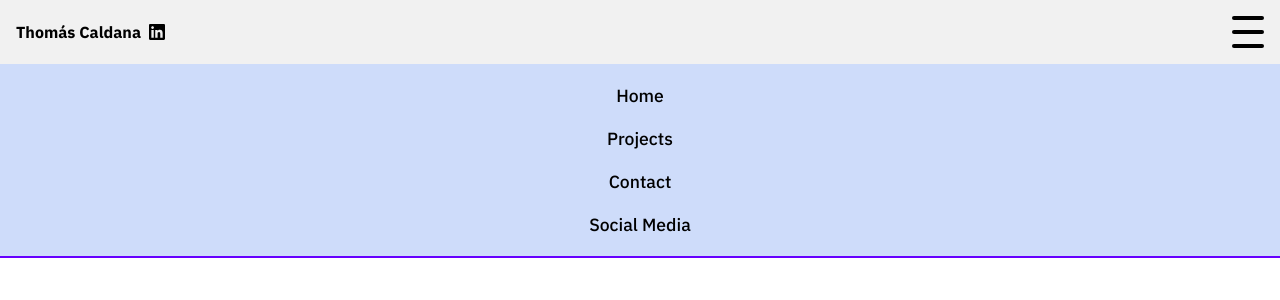
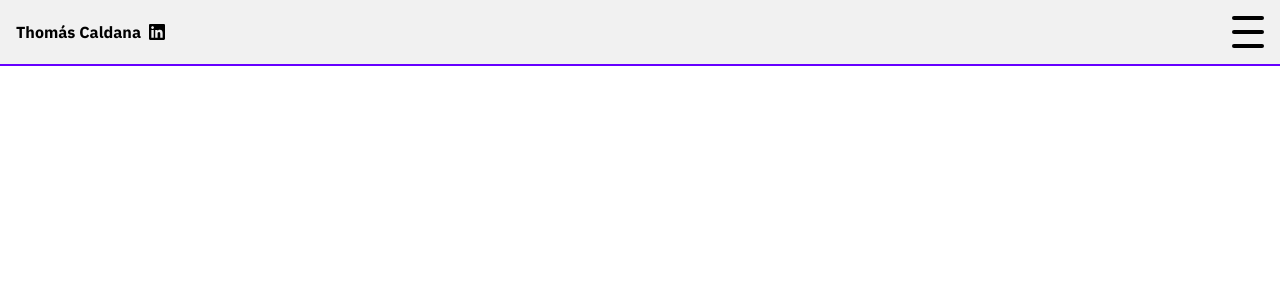
Before and after one commit to thomascaldana/thomas-portfolio, a React (Vite) app: page / in a window 1280 px wide. Shown: the top 300 px of the page. Built offline with nearby package versions, Linux system fonts and the light colour scheme.

Commit message:
css file moved to styled component ts file successful

```diff
--- a/src/components/Header/index.tsx
+++ b/src/components/Header/index.tsx
@@ -1,8 +1,6 @@
 import { Container, Name, Nav, MenuOptions } from '../Header/styles'
 import { SiLinkedin } from "react-icons/si"
-// import { GiHamburgerMenu } from "react-icons/gi"
-import { useState, useEffect } from 'react'
-import './navbar.css'
+import { useState } from 'react'
 
 const Header = (): JSX.Element => {
 
@@ -11,15 +9,6 @@ const Header = (): JSX.Element => {
   const [menu_class, setMenuClass] = useState("menu hidden")
   const [isMenuClicked, setIsMenuClicked] = useState(false)
 
-  useEffect(() => {
-
-    return () => {
-
-    }
-  }, [])
-
-
-  // toggle burger menu change
   const updateMenu = () => {
     if (!isMenuClicked) {
       setBurgerClass("burger-bar clicked")
@@ -46,8 +35,8 @@ const Header = (): JSX.Element => {
         </div>
       </Nav>
 
-      <MenuOptions className={menu_class}>
-        <ul className='menu-options'>
+      <MenuOptions className={menu_class} isVisible={isMenuClicked}>
+        <ul className='menu-options' >
           <li className='li-item'><a>Home</a></li>
           <li className='li-item'><a>Projects</a></li>
           <li className='li-item'><a>Contact</a></li>
@@ -57,10 +46,6 @@ const Header = (): JSX.Element => {
     </Container>
   )
 
-
 }
 
-
-
-
 export default Header
--- a/src/components/Header/navbar.css
+++ /dev/null
@@ -1,45 +0,0 @@
-
-
-
-
-
-
-
-
-
-
-
-
-
-/* ------------- sliding menu ------------------ */
-
-/* .hidden {
-  display: none;
-
-}
-
-.visible {
-  display: block;
-} */
-/* ----- animations--------- */
-/* clicked */
-.burger-bar.clicked:nth-child(1){
-  transform: rotate(45deg) translate(0.25em, .5em);
-  transition: ease-out 0.5s;
-}
-
-.burger-bar.clicked:nth-child(2){
-  transform: scale(0.01);
-  /* // transition: ease-out 0.01s; */
-}
-
-.burger-bar.clicked:nth-child(3){
-  transform: rotate(135deg) translate(-.7em, 1em);
-  transition: ease-out 0.5s;
-}
-
-/* unclicked */
-.burger-bar.unclicked {
-  transform: rotate(0) translate(0);
-  transition: cubic-bezier(0.175, 0.885, 0.32, 1.275) 0.5s;
-}
--- a/src/components/Header/styles.ts
+++ b/src/components/Header/styles.ts
@@ -1,4 +1,8 @@
-import styled from 'styled-components'
+import styled, { css } from 'styled-components'
+
+interface MenuOptionsProps {
+  isVisible: boolean;
+}
 
 /* export const Container = styled.div`
   width: 100%;
@@ -95,6 +99,27 @@ export const Nav = styled.nav`
   border-radius: 0.5em;
 }
 
+.burger-bar.clicked:nth-child(1){
+  transform: rotate(45deg) translate(0.25em, .5em);
+  transition: ease-out 0.5s;
+}
+
+.burger-bar.clicked:nth-child(2){
+  transform: scale(0.01);
+  /* // transition: ease-out 0.01s; */
+}
+
+.burger-bar.clicked:nth-child(3){
+  transform: rotate(135deg) translate(-.7em, 1em);
+  transition: ease-out 0.5s;
+}
+
+/* unclicked */
+.burger-bar.unclicked {
+  transform: rotate(0) translate(0);
+  transition: cubic-bezier(0.175, 0.885, 0.32, 1.275) 0.5s;
+}
+
 }
   `
 
@@ -111,12 +136,9 @@ export const Name = styled.a`
   }
   `
 
-export const MenuOptions = styled.div`
-.hidden {
-  display: none;
-}
+export const MenuOptions = styled.div<MenuOptionsProps>`
 
-.visible {
-  display: block;
-}
+${({ isVisible }) => css`
+    display: ${isVisible ? 'block' : 'none'};
+  `}
   `
```
